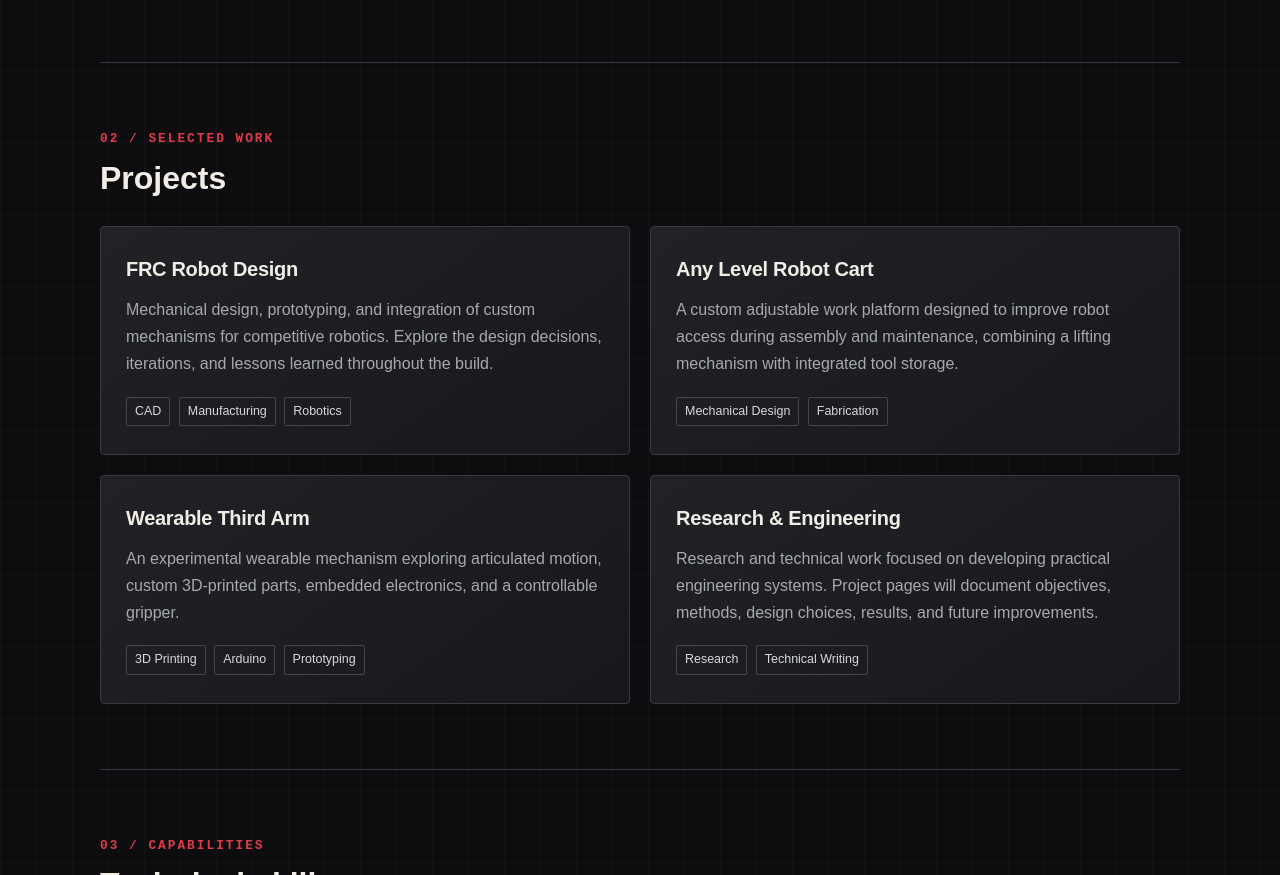
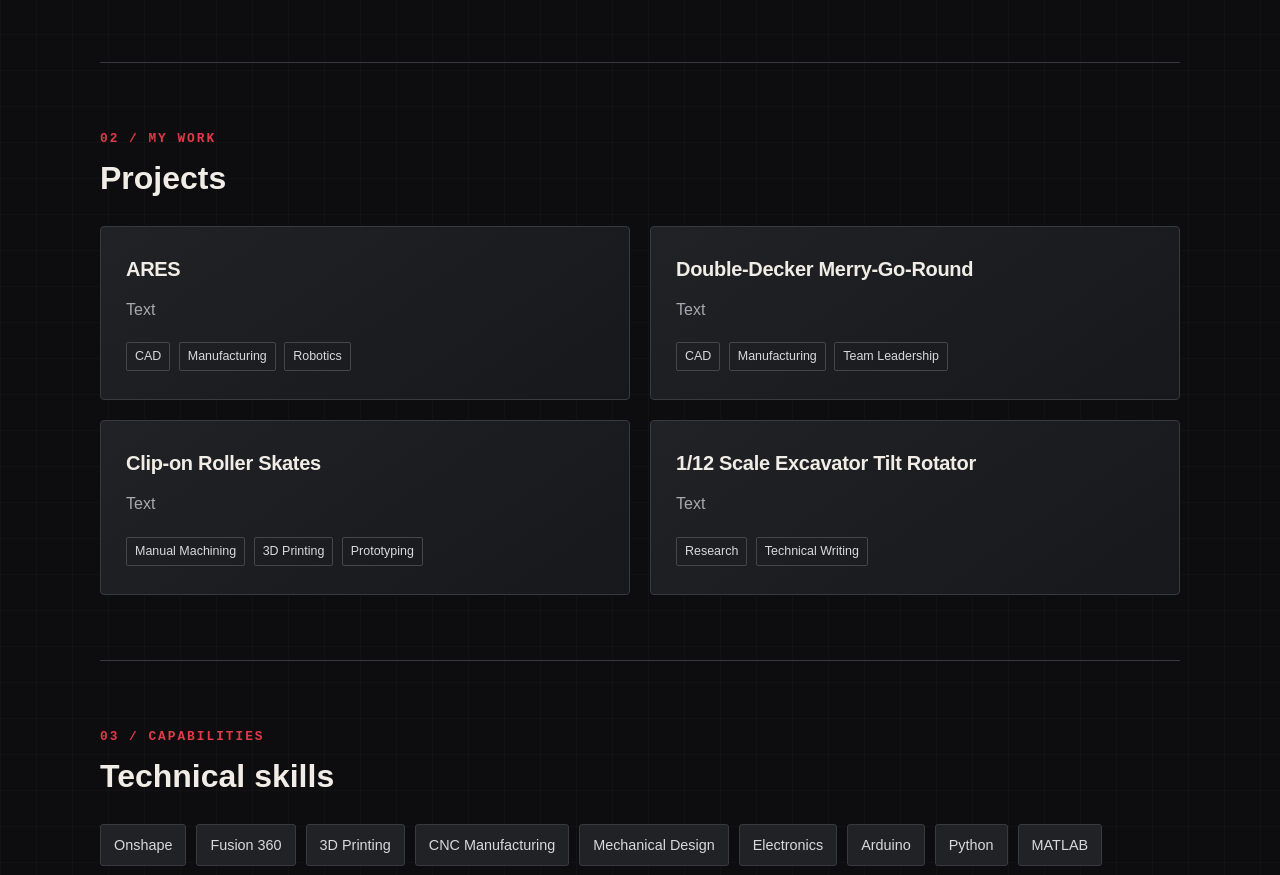
Before and after one commit to notreallyabird/notreallyabird.github.io, a plain HTML site: page index.html in a window 1280 px wide. Shown: the part 650-1525 px from the top of the page. Drawn offline with Linux system fonts and the light colour scheme.

Commit message:
Update project titles and descriptions in index.html

```diff
--- a/index.html
+++ b/index.html
@@ -444,17 +444,14 @@
       </section>
 
       <section id="projects">
-        <div class="section-label">02 / Selected work</div>
+        <div class="section-label">02 / My work</div>
         <h2>Projects</h2>
 
         <div class="project-grid">
           <article class="project">
-            <h3>FRC Robot Design</h3>
+            <h3>ARES</h3>
             <p>
-              Mechanical design, prototyping, and integration of
-              custom mechanisms for competitive robotics.
-              Explore the design decisions, iterations, and lessons
-              learned throughout the build.
+              Text
             </p>
             <span class="tag">CAD</span>
             <span class="tag">Manufacturing</span>
@@ -462,35 +459,29 @@
           </article>
 
           <article class="project">
-            <h3>Any Level Robot Cart</h3>
+            <h3>Double-Decker Merry-Go-Round</h3>
             <p>
-              A custom adjustable work platform designed to improve
-              robot access during assembly and maintenance, combining
-              a lifting mechanism with integrated tool storage.
+              Text
             </p>
-            <span class="tag">Mechanical Design</span>
-            <span class="tag">Fabrication</span>
+            <span class="tag">CAD</span>
+            <span class="tag">Manufacturing</span>
+            <span class="tag">Team Leadership</span>
           </article>
 
           <article class="project">
-            <h3>Wearable Third Arm</h3>
+            <h3>Clip-on Roller Skates</h3>
             <p>
-              An experimental wearable mechanism exploring
-              articulated motion, custom 3D-printed parts,
-              embedded electronics, and a controllable gripper.
+              Text
             </p>
+            <span class="tag">Manual Machining</span>
             <span class="tag">3D Printing</span>
-            <span class="tag">Arduino</span>
             <span class="tag">Prototyping</span>
           </article>
 
           <article class="project">
-            <h3>Research & Engineering</h3>
+            <h3>1/12 Scale Excavator Tilt Rotator</h3>
             <p>
-              Research and technical work focused on developing
-              practical engineering systems. Project pages will
-              document objectives, methods, design choices,
-              results, and future improvements.
+              Text
             </p>
             <span class="tag">Research</span>
             <span class="tag">Technical Writing</span>
```
